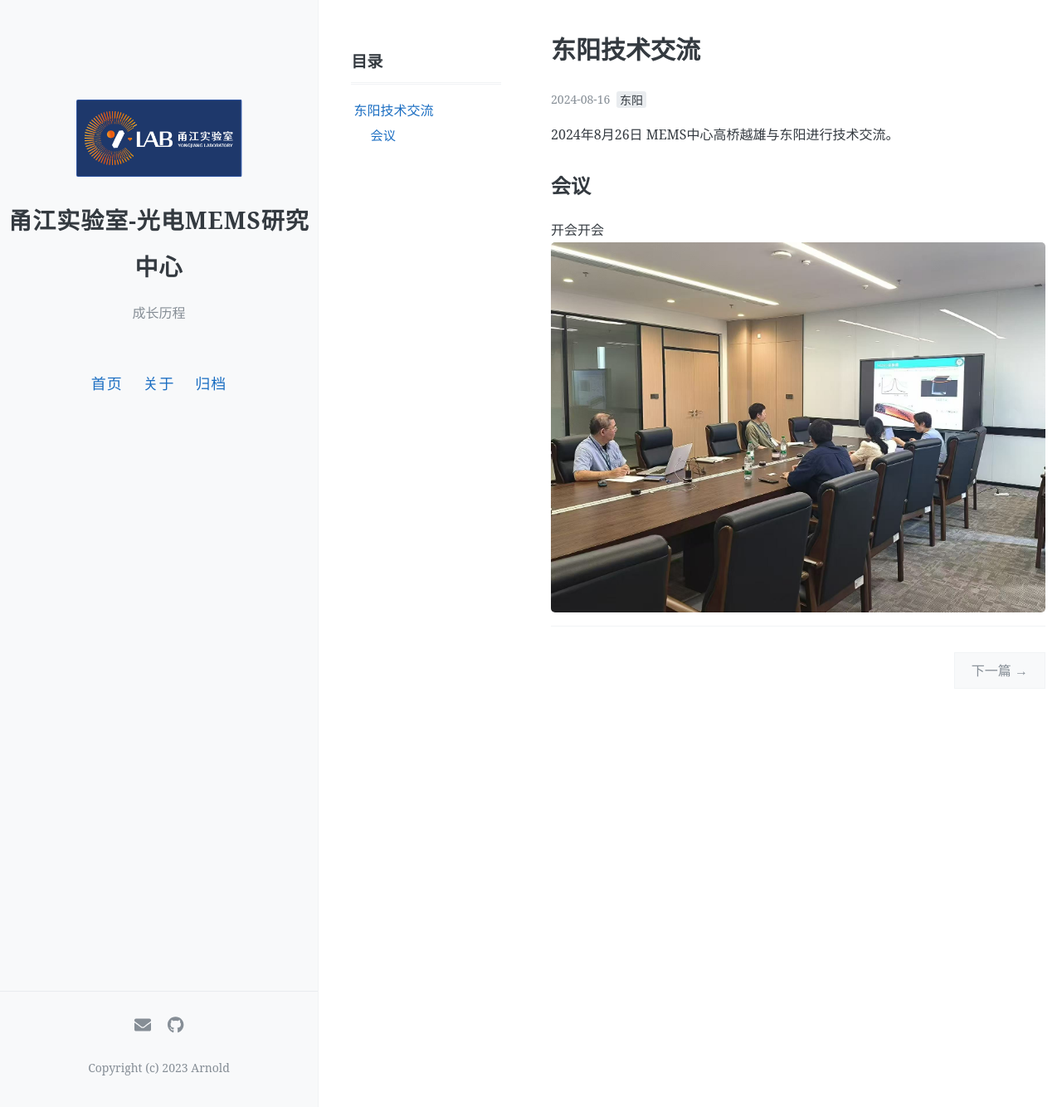
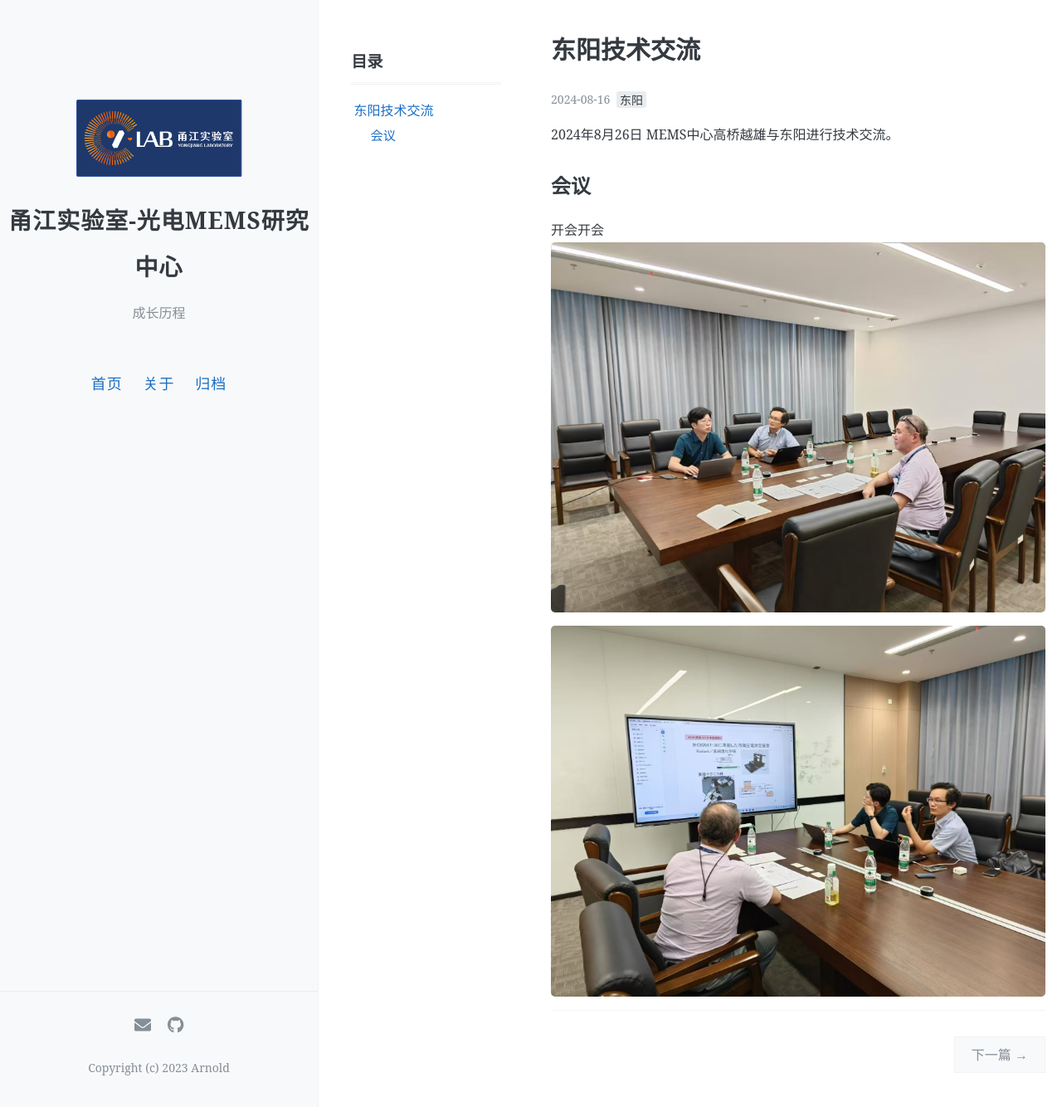
Before and after one commit to Ylab-MEMS/MEMS, a Jekyll site: the page built from _posts/2024-08-26-东阳.md, in a window 1280 px wide and 1334 px high. Shown: the whole window at 83% size. Built offline with Jekyll 4.4.1, drawn with Linux system fonts in a browser that asks for light colours; comment, search, counter and statistics services are not loaded.

Commit message:
Update 2024-08-26-东阳.md

```diff
--- a/_posts/2024-08-26-东阳.md
+++ b/_posts/2024-08-26-东阳.md
@@ -15,4 +15,5 @@ MEMS中心高桥越雄与东阳进行技术交流。
 
 ## 会议
 开会开会
-![](../images/2024/8/17/微信图片_20240821155558.jpg)
+![](../images/2024/8/26/东阳1.jpg)
+![](../images/2024/8/26/东阳2.jpg)
```
